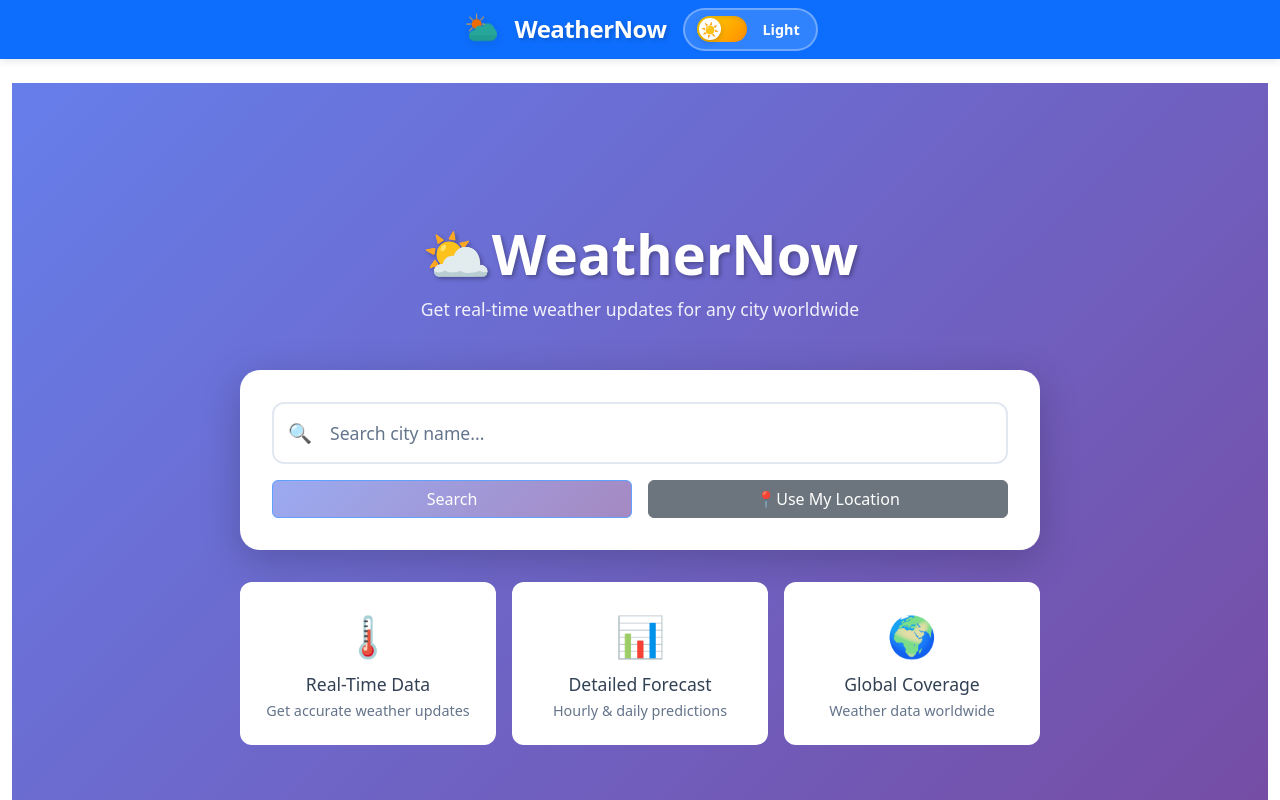
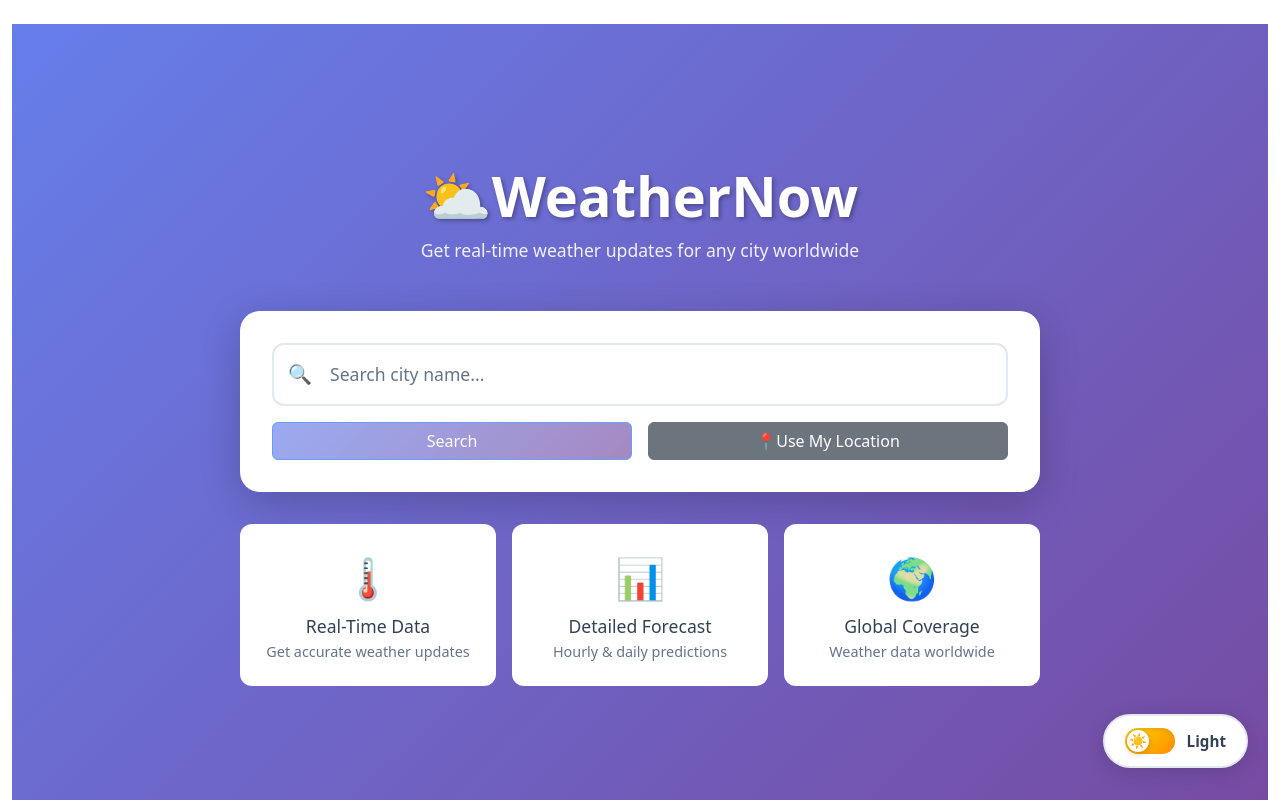
Before and after one commit to mrpawarGit/weathernow, a React (Vite) app in the folder my-react-app/: page / in a window 1280 px wide. Shown: the top 800 px of the page. Built offline with nearby package versions, Linux system fonts and the light colour scheme.

Commit message:
UI Enhancement

```diff
--- a/my-react-app/src/components/Header.css
+++ b/my-react-app/src/components/Header.css
@@ -1,173 +1,61 @@
 /* Header.css */
 
-/* Header Container */
-.header {
-  position: sticky;
-  top: 0;
-  z-index: 1000;
-  background: linear-gradient(135deg, #667eea 0%, #764ba2 100%);
-  box-shadow: 0 2px 8px rgba(0, 0, 0, 0.1);
-  transition: transform 0.3s ease-in-out, box-shadow 0.3s ease;
-  will-change: transform;
+/* CSS Variables for Theme Support */
+:root {
+  --toggle-bg: #ffffff;
+  --toggle-border: #e2e8f0;
+  --toggle-text: #334155;
+  --toggle-shadow: 0 4px 20px rgba(0, 0, 0, 0.15);
 }
 
-.header.scrolled {
-  box-shadow: 0 4px 20px rgba(0, 0, 0, 0.15);
+.dark-mode {
+  --toggle-bg: #1e293b;
+  --toggle-border: #334155;
+  --toggle-text: #e2e8f0;
+  --toggle-shadow: 0 4px 20px rgba(0, 0, 0, 0.5);
 }
 
-.header.hidden {
-  transform: translateY(-100%);
+/* Fixed Theme Toggle at Bottom Right */
+.theme-toggle-fixed {
+  position: fixed;
+  bottom: 2rem;
+  right: 2rem;
+  z-index: 1000;
+  animation: slideIn 0.5s ease-out;
 }
 
-.header.visible {
-  transform: translateY(0);
-}
-
-/* Navbar */
-.navbar {
-  padding: 0.75rem 0;
-}
-
-.nav-container {
-  max-width: 1400px;
-  margin: 0 auto;
-  padding: 0 1.5rem;
-  display: flex;
-  align-items: center;
-  justify-content: space-between;
-  gap: 1rem;
-}
-
-/* Brand/Logo Section */
-.brand-link {
-  text-decoration: none;
-  color: white;
-  transition: transform 0.2s ease;
-}
-
-.brand-link:hover {
-  transform: translateY(-2px);
-}
-
-.logo-wrapper {
-  display: flex;
-  align-items: center;
-  gap: 0.75rem;
-}
-
-.logo-img {
-  height: 40px;
-  width: 40px;
-  object-fit: contain;
-  filter: drop-shadow(0 2px 4px rgba(0, 0, 0, 0.1));
-  transition: transform 0.3s ease;
-  animation: float 3s ease-in-out infinite;
-}
-
-@keyframes float {
-  0%,
-  100% {
-    transform: translateY(0px);
+@keyframes slideIn {
+  from {
+    opacity: 0;
+    transform: translateY(50px);
   }
-  50% {
-    transform: translateY(-5px);
+  to {
+    opacity: 1;
+    transform: translateY(0);
   }
 }
 
-.brand-link:hover .logo-img {
-  transform: rotate(15deg) scale(1.1);
-}
-
-.brand-text {
-  font-size: 1.5rem;
-  font-weight: 700;
-  letter-spacing: -0.5px;
-  text-shadow: 2px 2px 4px rgba(0, 0, 0, 0.2);
-}
-
-/* Navigation Links */
-.nav-links {
-  display: flex;
-  align-items: center;
-  gap: 0.5rem;
-  margin-left: auto;
-  margin-right: 1rem;
-}
-
-.nav-link {
-  display: flex;
-  align-items: center;
-  gap: 0.5rem;
-  padding: 0.5rem 1rem;
-  color: white;
-  text-decoration: none;
-  font-weight: 500;
-  font-size: 0.95rem;
-  border-radius: 8px;
-  transition: all 0.2s ease;
-  position: relative;
-  overflow: hidden;
-}
-
-.nav-link::before {
-  content: "";
-  position: absolute;
-  top: 0;
-  left: 0;
-  width: 100%;
-  height: 100%;
-  background: rgba(255, 255, 255, 0.1);
-  transform: translateX(-100%);
-  transition: transform 0.3s ease;
-}
-
-.nav-link:hover::before {
-  transform: translateX(0);
-}
-
-.nav-link:hover {
-  background: rgba(255, 255, 255, 0.15);
-  transform: translateY(-2px);
-}
-
-.nav-link.active {
-  background: rgba(255, 255, 255, 0.2);
-  box-shadow: 0 2px 8px rgba(0, 0, 0, 0.1);
-}
-
-.nav-icon {
-  font-size: 1.1rem;
-  display: flex;
-  align-items: center;
-}
-
-/* Theme Toggle */
-.theme-toggle-wrapper {
-  display: flex;
-  align-items: center;
-}
-
+/* Theme Toggle Button */
 .theme-toggle-btn {
   display: flex;
   align-items: center;
   gap: 0.75rem;
-  background: rgba(255, 255, 255, 0.15);
-  border: 2px solid rgba(255, 255, 255, 0.3);
+  background: var(--toggle-bg);
+  border: 2px solid var(--toggle-border);
   border-radius: 50px;
-  padding: 0.4rem 0.75rem;
+  padding: 0.75rem 1.25rem;
   cursor: pointer;
   transition: all 0.3s ease;
-  backdrop-filter: blur(10px);
+  box-shadow: var(--toggle-shadow);
 }
 
 .theme-toggle-btn:hover {
-  background: rgba(255, 255, 255, 0.25);
-  transform: scale(1.05);
-  box-shadow: 0 4px 12px rgba(0, 0, 0, 0.15);
+  transform: translateY(-4px) scale(1.05);
+  box-shadow: 0 8px 30px rgba(0, 0, 0, 0.2);
 }
 
 .theme-toggle-btn:active {
-  transform: scale(0.98);
+  transform: translateY(-2px) scale(1.02);
 }
 
 /* Toggle Track */
@@ -175,7 +63,7 @@
   position: relative;
   width: 50px;
   height: 26px;
-  background: rgba(255, 255, 255, 0.3);
+  background: rgba(148, 163, 184, 0.3);
   border-radius: 13px;
   transition: all 0.3s ease;
   box-shadow: inset 0 2px 4px rgba(0, 0, 0, 0.1);
@@ -227,75 +115,36 @@
 }
 
 .toggle-label {
-  font-size: 0.9rem;
+  font-size: 0.95rem;
   font-weight: 600;
-  color: white;
-  min-width: 45px;
-  text-align: center;
-}
-
-/* Dark Mode Styles */
-.dark-mode .header {
-  background: linear-gradient(135deg, #2d3748 0%, #1a202c 100%);
-}
-
-.dark-mode .nav-link:hover {
-  background: rgba(255, 255, 255, 0.1);
-}
-
-.dark-mode .nav-link.active {
-  background: rgba(255, 255, 255, 0.15);
-}
-
-/* Light Mode Styles */
-.light-mode .header {
-  background: linear-gradient(135deg, #667eea 0%, #764ba2 100%);
+  color: var(--toggle-text);
+  transition: color 0.3s ease;
 }
 
 /* Responsive Design */
 @media (max-width: 768px) {
-  .nav-container {
-    padding: 0 1rem;
+  .theme-toggle-fixed {
+    bottom: 1.5rem;
+    right: 1.5rem;
   }
 
-  .brand-text {
-    font-size: 1.25rem;
-  }
-
-  .logo-img {
-    height: 35px;
-    width: 35px;
-  }
-
-  .nav-links {
-    display: none; /* Hide nav links on mobile, or implement hamburger menu */
-  }
-
-  .nav-link span:not(.nav-icon) {
-    display: none;
-  }
-
-  .nav-link {
-    padding: 0.5rem;
+  .theme-toggle-btn {
+    padding: 0.65rem 1rem;
   }
 
   .toggle-label {
-    display: none;
-  }
-
-  .theme-toggle-btn {
-    padding: 0.4rem;
+    font-size: 0.875rem;
   }
 }
 
 @media (max-width: 480px) {
-  .brand-text {
-    font-size: 1.1rem;
+  .theme-toggle-fixed {
+    bottom: 1rem;
+    right: 1rem;
   }
 
-  .logo-img {
-    height: 30px;
-    width: 30px;
+  .theme-toggle-btn {
+    padding: 0.6rem 0.9rem;
   }
 
   .toggle-track {
@@ -311,36 +160,24 @@
   .toggle-track.dark .toggle-thumb {
     transform: translateX(20px);
   }
-}
 
-/* For tablets and small laptops */
-@media (min-width: 769px) and (max-width: 1024px) {
-  .nav-container {
-    padding: 0 1.25rem;
-  }
-
-  .nav-link {
-    padding: 0.5rem 0.875rem;
-    font-size: 0.9rem;
+  .toggle-label {
+    font-size: 0.85rem;
   }
 }
 
 /* Accessibility Focus Styles */
-.nav-link:focus-visible,
-.theme-toggle-btn:focus-visible,
-.brand-link:focus-visible {
-  outline: 2px solid white;
-  outline-offset: 3px;
-  border-radius: 8px;
+.theme-toggle-btn:focus-visible {
+  outline: 3px solid var(--toggle-text);
+  outline-offset: 4px;
 }
 
 /* Reduce motion for users who prefer it */
 @media (prefers-reduced-motion: reduce) {
-  .header,
-  .nav-link,
+  .theme-toggle-fixed,
+  .theme-toggle-btn,
   .toggle-thumb,
-  .logo-img,
-  .brand-link {
+  .toggle-icon {
     animation: none;
     transition: none;
   }
@@ -348,12 +185,7 @@
 
 /* Print styles */
 @media print {
-  .header {
-    position: static;
-    box-shadow: none;
-  }
-
-  .theme-toggle-wrapper {
+  .theme-toggle-fixed {
     display: none;
   }
 }
--- a/my-react-app/src/components/Header.jsx
+++ b/my-react-app/src/components/Header.jsx
@@ -1,16 +1,10 @@
 import React, { useEffect, useState } from "react";
-import { Link, useLocation } from "react-router-dom";
-import logo from "../assets/logo.svg";
 import "./Header.css";
 
 const Header = () => {
   const [darkMode, setDarkMode] = useState(() => {
     return localStorage.getItem("theme") === "dark";
   });
-  const [scrolled, setScrolled] = useState(false);
-  const [lastScrollY, setLastScrollY] = useState(0);
-  const [showHeader, setShowHeader] = useState(true);
-  const location = useLocation();
 
   // Handle theme changes
   useEffect(() => {
@@ -18,78 +12,10 @@ const Header = () => {
     localStorage.setItem("theme", darkMode ? "dark" : "light");
   }, [darkMode]);
 
-  // Handle scroll effects
-  useEffect(() => {
-    const handleScroll = () => {
-      const currentScrollY = window.scrollY;
-
-      // Add shadow when scrolled
-      setScrolled(currentScrollY > 10);
-
-      // Show/hide header based on scroll direction
-      if (currentScrollY > lastScrollY && currentScrollY > 100) {
-        setShowHeader(false); // Scrolling down
-      } else {
-        setShowHeader(true); // Scrolling up
-      }
-
-      setLastScrollY(currentScrollY);
-    };
-
-    window.addEventListener("scroll", handleScroll, { passive: true });
-    return () => window.removeEventListener("scroll", handleScroll);
-  }, [lastScrollY]);
-
   const toggleTheme = () => setDarkMode((prev) => !prev);
 
-  const isHomePage = location.pathname === "/";
-
   return (
-    <header
-      className={`header ${scrolled ? "scrolled" : ""} ${
-        showHeader ? "visible" : "hidden"
-      }`}
-    >
-      <nav className="navbar">
-        <div className="nav-container">
-          {/* Logo Section */}
-          <Link to="/" className="brand-link">
-            <div className="logo-wrapper">
-              <img src={logo} alt="WeatherNow Logo" className="logo-img" />
-              <span className="brand-text">WeatherNow</span>
-            </div>
-          </Link>
-
-          {/* Navigation Links */}
-          {/* <div className="nav-links">
-            <Link to="/" className={`nav-link ${isHomePage ? "active" : ""}`}>
-              <span className="nav-icon">🏠</span>
-              <span>Home</span>
-            </Link>
-            <a
-              href="https://github.com/mrpawarGit/weathernow"
-              target="_blank"
-              rel="noopener noreferrer"
-              className="nav-link"
-              aria-label="View GitHub repository"
-            >
-              <span className="nav-icon">
-                <svg
-                  width="20"
-                  height="20"
-                  viewBox="0 0 24 24"
-                  fill="currentColor"
-                  xmlns="http://www.w3.org/2000/svg"
-                >
-                  <path d="M12 0C5.37 0 0 5.37 0 12c0 5.31 3.435 9.795 8.205 11.385.6.105.825-.255.825-.57 0-.285-.015-1.23-.015-2.235-3.015.555-3.795-.735-4.035-1.41-.135-.345-.72-1.41-1.23-1.695-.42-.225-1.02-.78-.015-.795.945-.015 1.62.87 1.845 1.23 1.08 1.815 2.805 1.305 3.495.99.105-.78.42-1.305.765-1.605-2.67-.3-5.46-1.335-5.46-5.925 0-1.305.465-2.385 1.23-3.225-.12-.3-.54-1.53.12-3.18 0 0 1.005-.315 3.3 1.23.96-.27 1.98-.405 3-.405s2.04.135 3 .405c2.295-1.56 3.3-1.23 3.3-1.23.66 1.65.24 2.88.12 3.18.765.84 1.23 1.905 1.23 3.225 0 4.605-2.805 5.625-5.475 5.925.435.375.81 1.095.81 2.22 0 1.605-.015 2.895-.015 3.3 0 .315.225.69.825.57A12.02 12.02 0 0024 12c0-6.63-5.37-12-12-12z" />
-                </svg>
-              </span>
-              <span>GitHub</span>
-            </a>
-          </div> */}
-
-          {/* Theme Toggle */}
-          <div className="theme-toggle-wrapper">
+    <div className="theme-toggle-fixed">
       <button
         className="theme-toggle-btn"
         onClick={toggleTheme}
@@ -101,14 +27,9 @@ const Header = () => {
             <span className="toggle-icon">{darkMode ? "🌙" : "☀️"}</span>
           </div>
         </div>
-              <span className="toggle-label">
-                {darkMode ? "Dark" : "Light"}
-              </span>
+        <span className="toggle-label">{darkMode ? "Dark" : "Light"}</span>
       </button>
     </div>
-        </div>
-      </nav>
-    </header>
   );
 };
 
```
Lines whose indentation alone changed are shown as unchanged.
